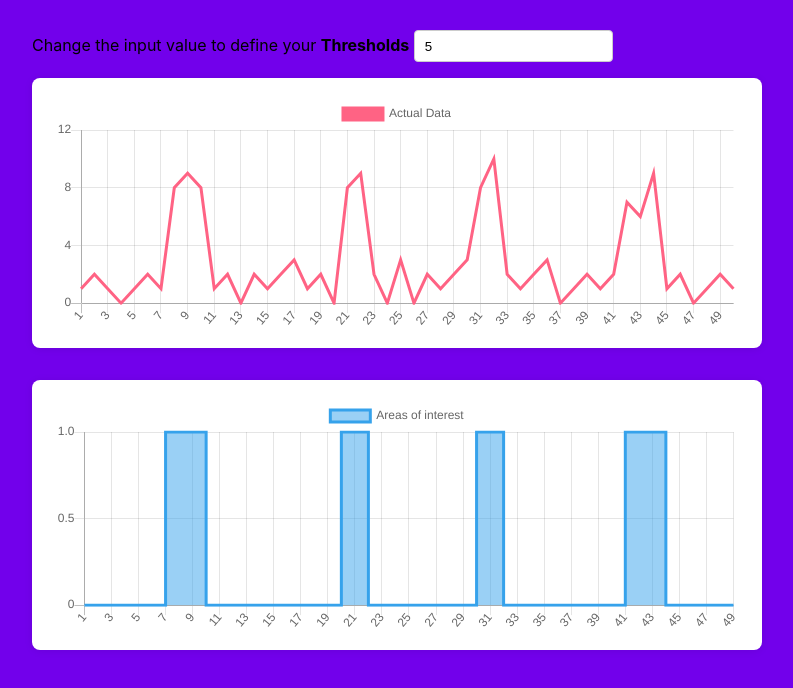
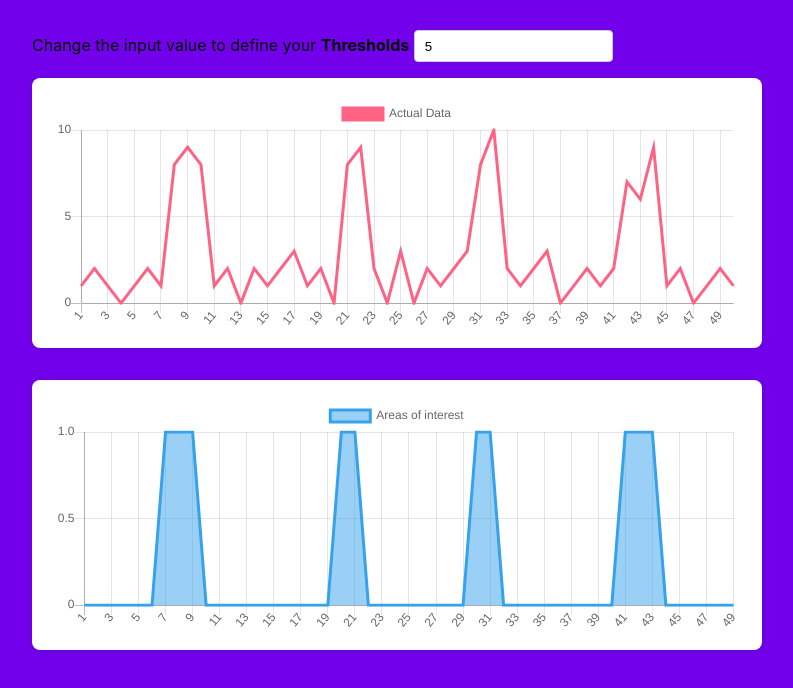
Before and after one commit to azizmashkour/labforward-frontend-test, a React (Create React App) app: page / in a window 1280 px wide. Shown: the top 688 px of the page, without its empty margins (263-1056 px from the left). Built offline with nearby package versions, Linux system fonts and the light colour scheme.

Commit message:
fix: validate our chart data props

```diff
--- a/src/components/canvas/ChartDatas.js
+++ b/src/components/canvas/ChartDatas.js
@@ -1,4 +1,5 @@
 import React, { Fragment } from 'react';
+import PropTypes from 'prop-types';
 import Chart from './Chart';
 
 const ChartDatas = ({data, threshold}) => {
@@ -31,6 +32,7 @@ const ChartDatas = ({data, threshold}) => {
           fill={false}
           label='Actual Data'
           steppedLine={false}
+          stepSize={5}
         />
         <Chart
           backgroundColor={'rgba(54, 162, 235, 0.5)'}
@@ -38,11 +40,16 @@ const ChartDatas = ({data, threshold}) => {
           data={datas}
           fill={true}
           label='Areas of interest'
-          steppedLine={'before'}
+          steppedLine={false}
           stepSize={0.5}
         />
       </Fragment>
     );
 }
 
+ChartDatas.propTypes = {
+  data: PropTypes.arrayOf(PropTypes.number.isRequired).isRequired,
+  threshold: PropTypes.number.isRequired,
+};
+
 export default ChartDatas;
```
